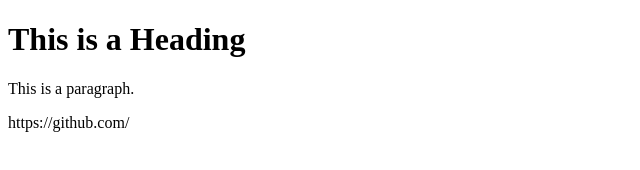
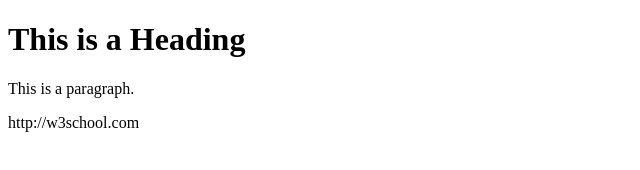
Before and after one commit to testuserpurpose3/Simplerepo, a plain HTML site: page index.html in a window 1280 px wide. Shown: the full height of the page, 0-640 px from the left. Drawn offline with Linux system fonts and the light colour scheme.

Commit message:
Add the w3school link in Html file

```diff
--- a/index.html
+++ b/index.html
@@ -7,7 +7,7 @@
 <body>
     <h1>This is a Heading</h1>
     <p>This is a paragraph.</p>
-    <p>https://github.com/</p>
+    <p>http://w3school.com</p>
 </body>
 
 </html>
```
